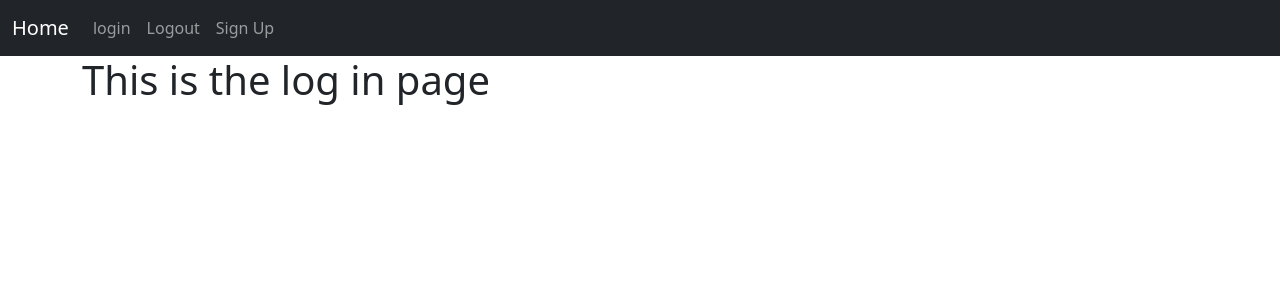
After one commit to WCRadhuber/notepad-app, a Flask app: template website/templates/login.html in a window 1280 px wide. The commit adds this page. Shown: the top 300 px of the page. Run offline with Flask 2, Linux system fonts and the light colour scheme; the template is opened without the code that fills it, so the values that code supplies are empty.

Commit message:
login/signup pages htmnl templates set up and rendered in auth

```diff
--- a/website/auth.py
+++ b/website/auth.py
@@ -1,10 +1,10 @@
-from flask import Blueprint
+from flask import Blueprint, render_template
 
 auth = Blueprint('auth', __name__)
 
 @auth.route('/login')
 def login():
-    return "<p>login<p/>"
+    return render_template("login.html")
 
 @auth.route('/logout')
 def logout():
@@ -12,4 +12,4 @@ def logout():
 
 @auth.route('/sign-up')
 def sign_up():
-    return "<p>Sign up</p>"
+    return render_template("sign_up.html")
--- a/website/templates/base.html
+++ b/website/templates/base.html
@@ -28,6 +28,10 @@
               </div>
             </div>
           </nav>
+          <div class="container">
+              {% block content %}
+              {% endblock %}
+          </div>
           <script src="https://cdn.jsdelivr.net/npm/bootstrap@5.1.3/dist/js/bootstrap.bundle.min.js" integrity="sha384-ka7Sk0Gln4gmtz2MlQnikT1wXgYsOg+OMhuP+IlRH9sENBO0LRn5q+8nbTov4+1p" crossorigin="anonymous"></script>
           <script
               type="text/javascript"
--- a/website/templates/home.html
+++ b/website/templates/home.html
@@ -1,2 +1,5 @@
 {% extends "base.html" %}
-{% block title%}Changed{% endblock %}
+{% block title%}Home{% endblock %}
+{% block content %}
+<h1>This is the home page</h1>
+{% endblock %}
--- /dev/null
+++ b/website/templates/login.html
@@ -0,0 +1,5 @@
+{% extends "base.html" %}
+{% block title%}Log In{% endblock %}
+{% block content %}
+<h1>This is the log in page</h1>
+{% endblock %}
--- /dev/null
+++ b/website/templates/sign_up.html
@@ -0,0 +1,5 @@
+{% extends "base.html" %}
+{% block title%}Sign Up{% endblock %}
+{% block content %}
+<h1>This is the sign up page</h1>
+{% endblock %}
```
